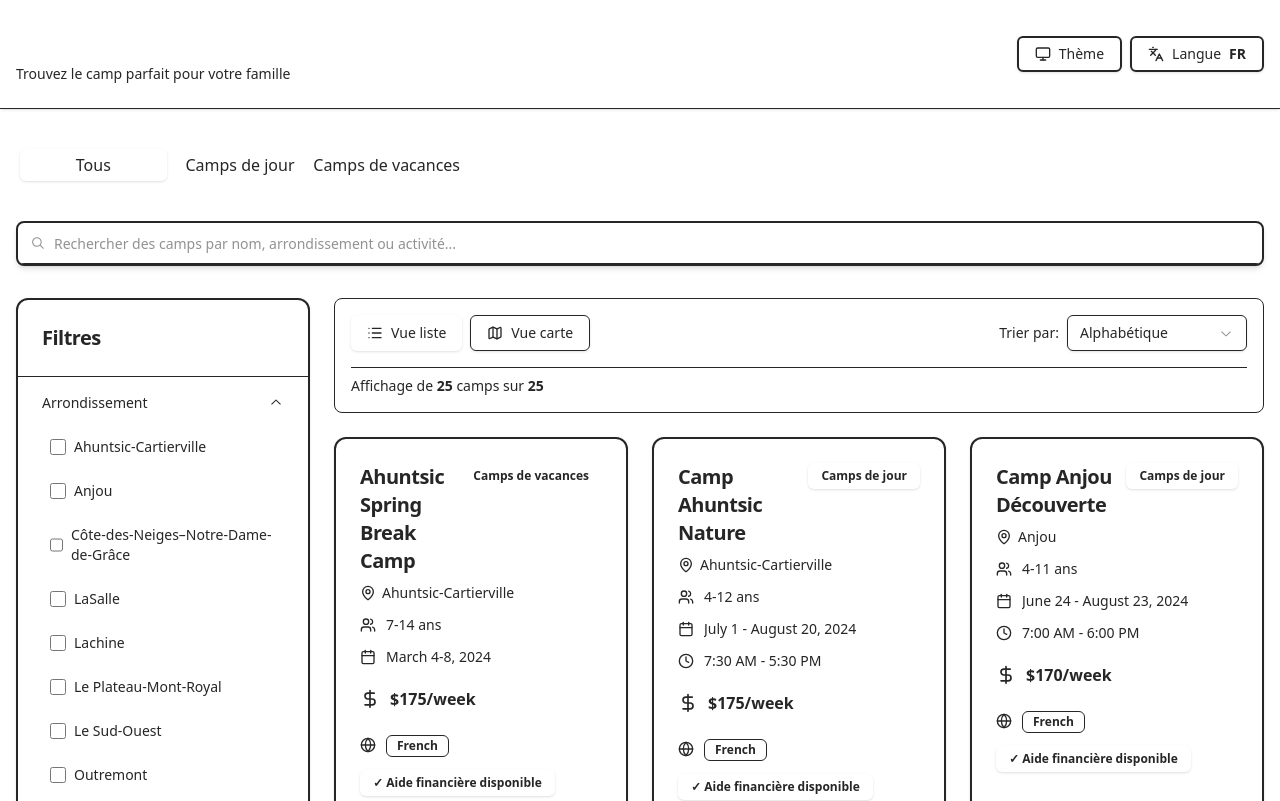
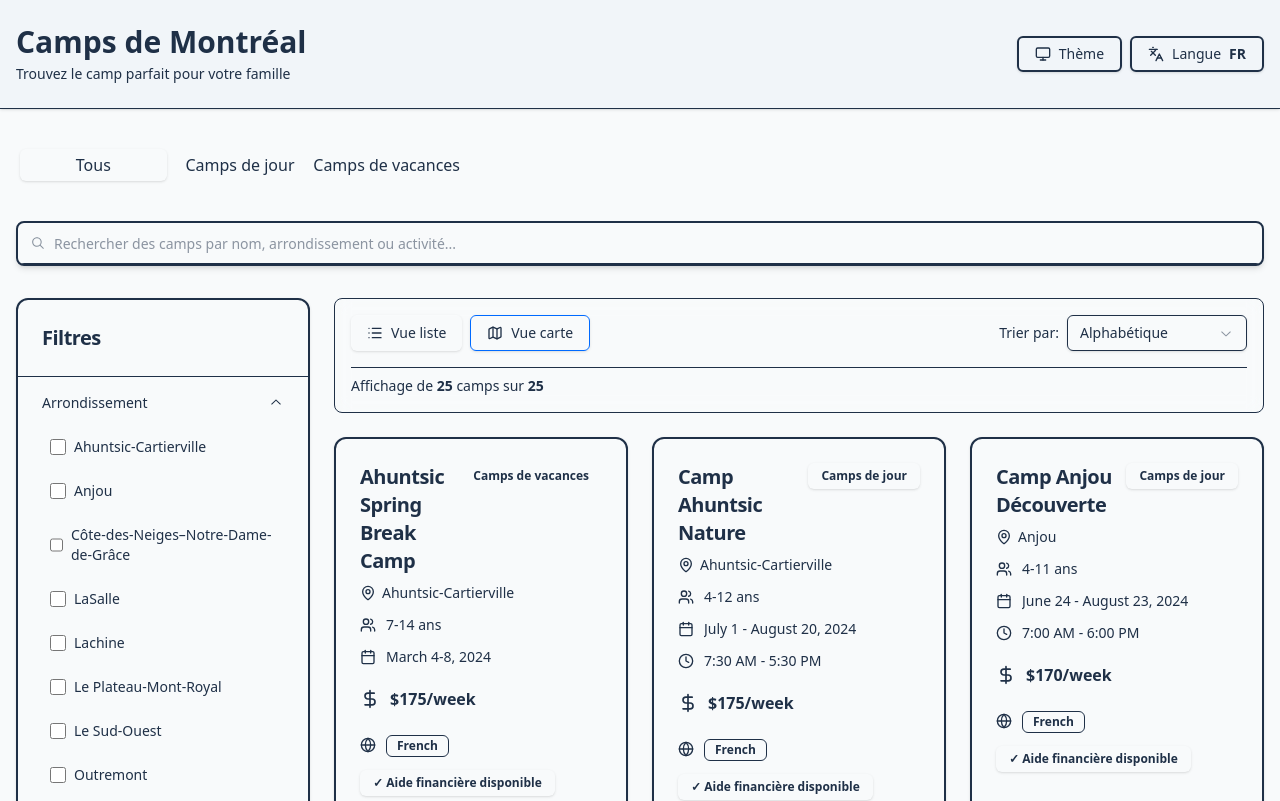
Before and after one commit to kamirov/montreal-camps, a Next.js app: page / in a window 1280 px wide. Shown: the top 801 px of the page. Built offline with nearby package versions, Linux system fonts and the light colour scheme.

Commit message:
Refactor Tailwind configuration and global styles: update dark mode setting, enhance color variables for improved theming, and adjust component styles for consistency.

```diff
--- a/src/app/globals.css
+++ b/src/app/globals.css
@@ -6,31 +6,31 @@
 
 @layer base {
   :root {
-    --background: 0 0% 100%;
-    --foreground: 0 0% 15%;
-    --card: 0 0% 100%;
-    --card-foreground: 0 0% 15%;
-    --popover: 0 0% 100%;
-    --popover-foreground: 0 0% 15%;
-    --primary: 215 100% 50%;
+    --background: 210 30% 98%;
+    --foreground: 215 40% 20%;
+    --card: 210 25% 97%;
+    --card-foreground: 215 40% 20%;
+    --popover: 210 25% 97%;
+    --popover-foreground: 215 40% 20%;
+    --primary: 215 100% 45%;
     --primary-foreground: 0 0% 98%;
-    --secondary: 210 20% 96%;
-    --secondary-foreground: 0 0% 15%;
-    --muted: 210 20% 96%;
-    --muted-foreground: 0 0% 45%;
-    --accent: 215 100% 50%;
+    --secondary: 210 30% 92%;
+    --secondary-foreground: 215 40% 20%;
+    --muted: 210 25% 94%;
+    --muted-foreground: 215 30% 35%;
+    --accent: 215 100% 45%;
     --accent-foreground: 0 0% 98%;
     --destructive: 0 84.2% 60.2%;
     --destructive-foreground: 0 0% 98%;
     --success: 142 76% 36%;
     --success-foreground: 0 0% 98%;
-    --border: 210 20% 90%;
-    --input: 210 20% 90%;
+    --border: 215 25% 85%;
+    --input: 215 25% 90%;
     --ring: 215 100% 50%;
     --radius: 0.5rem;
-    --quebec-blue: 215 85% 55%;
-    --link-blue: 215 75% 60%;
-    --header-bg: 210 30% 98%;
+    --quebec-blue: 215 100% 50%;
+    --link-blue: 215 90% 55%;
+    --header-bg: 210 40% 96%;
     --chart-1: 12 76% 61%;
     --chart-2: 173 58% 39%;
     --chart-3: 197 37% 24%;
@@ -39,30 +39,30 @@
   }
 
   .dark {
-    --background: 0 0% 3.9%;
-    --foreground: 0 0% 98%;
-    --card: 0 0% 3.9%;
-    --card-foreground: 0 0% 98%;
-    --popover: 0 0% 3.9%;
-    --popover-foreground: 0 0% 98%;
+    --background: 215 30% 8%;
+    --foreground: 210 20% 95%;
+    --card: 215 25% 10%;
+    --card-foreground: 210 20% 95%;
+    --popover: 215 25% 10%;
+    --popover-foreground: 210 20% 95%;
     --primary: 215 100% 55%;
-    --primary-foreground: 0 0% 9%;
-    --secondary: 210 20% 15%;
-    --secondary-foreground: 0 0% 98%;
-    --muted: 210 20% 15%;
-    --muted-foreground: 0 0% 65%;
+    --primary-foreground: 215 30% 8%;
+    --secondary: 215 25% 15%;
+    --secondary-foreground: 210 20% 95%;
+    --muted: 215 20% 18%;
+    --muted-foreground: 210 15% 70%;
     --accent: 215 100% 55%;
-    --accent-foreground: 0 0% 9%;
+    --accent-foreground: 215 30% 8%;
     --destructive: 0 62.8% 30.6%;
     --destructive-foreground: 0 0% 98%;
     --success: 142 76% 36%;
     --success-foreground: 0 0% 98%;
-    --border: 210 20% 15%;
-    --input: 210 20% 15%;
+    --border: 215 20% 20%;
+    --input: 215 20% 18%;
     --ring: 215 100% 55%;
     --quebec-blue: 215 85% 60%;
     --link-blue: 215 75% 65%;
-    --header-bg: 210 30% 8%;
+    --header-bg: 215 40% 12%;
     --chart-1: 220 70% 50%;
     --chart-2: 160 60% 45%;
     --chart-3: 30 80% 55%;
--- a/src/app/page.tsx
+++ b/src/app/page.tsx
@@ -76,15 +76,13 @@ export default function Home() {
   };
 
   return (
-    <div className="min-h-screen bg-gradient-to-br from-background via-background to-muted/20">
+    <div className="min-h-screen bg-background">
       {/* Header */}
-      <header className="border-b bg-card/95 backdrop-blur-sm sticky top-0 z-50 shadow-sm">
+      <header className="border-b bg-header backdrop-blur-sm sticky top-0 z-50 shadow-sm">
         <div className="container mx-auto px-4 py-6">
           <div className="flex items-center justify-between">
             <div>
-              <h1 className="text-3xl font-bold bg-gradient-to-r from-primary to-primary/60 bg-clip-text text-transparent">
-                {t.appName}
-              </h1>
+              <h1 className="text-3xl font-bold text-primary">{t.appName}</h1>
               <p className="text-sm text-muted-foreground mt-1">
                 {language === "fr"
                   ? "Trouvez le camp parfait pour votre famille"
@@ -153,7 +151,7 @@ export default function Home() {
             <Button
               size="lg"
               onClick={() => setIsMobileFilterOpen(!isMobileFilterOpen)}
-              className="rounded-full shadow-2xl h-14 w-14 p-0 border-2 border-primary/20 hover:scale-110 transition-transform"
+              className="rounded-full shadow-2xl h-14 w-14 p-0 border-2 border-quebec-blue/30 hover:border-quebec-blue hover:scale-110 transition-all bg-quebec-blue hover:bg-quebec-blue/90"
             >
               {isMobileFilterOpen ? (
                 <X className="h-6 w-6" />
@@ -197,7 +195,7 @@ export default function Home() {
                     variant={viewMode === "list" ? "default" : "outline"}
                     size="default"
                     onClick={() => setViewMode("list")}
-                    className="gap-2"
+                    className="gap-2 border-quebec-blue hover:border-quebec-blue/80"
                   >
                     <List className="h-4 w-4" />
                     {t.views.list}
@@ -206,7 +204,7 @@ export default function Home() {
                     variant={viewMode === "map" ? "default" : "outline"}
                     size="default"
                     onClick={() => setViewMode("map")}
-                    className="gap-2"
+                    className="gap-2 border-quebec-blue hover:border-quebec-blue/80"
                   >
                     <Map className="h-4 w-4" />
                     {t.views.map}
--- a/src/components/ui/tabs.tsx
+++ b/src/components/ui/tabs.tsx
@@ -1,11 +1,11 @@
-"use client"
+"use client";
 
-import * as React from "react"
-import * as TabsPrimitive from "@radix-ui/react-tabs"
+import * as TabsPrimitive from "@radix-ui/react-tabs";
+import * as React from "react";
 
-import { cn } from "@/lib/utils"
+import { cn } from "@/lib/utils";
 
-const Tabs = TabsPrimitive.Root
+const Tabs = TabsPrimitive.Root;
 
 const TabsList = React.forwardRef<
   React.ElementRef<typeof TabsPrimitive.List>,
@@ -19,8 +19,8 @@ const TabsList = React.forwardRef<
     )}
     {...props}
   />
-))
-TabsList.displayName = TabsPrimitive.List.displayName
+));
+TabsList.displayName = TabsPrimitive.List.displayName;
 
 const TabsTrigger = React.forwardRef<
   React.ElementRef<typeof TabsPrimitive.Trigger>,
@@ -29,13 +29,13 @@ const TabsTrigger = React.forwardRef<
   <TabsPrimitive.Trigger
     ref={ref}
     className={cn(
-      "inline-flex items-center justify-center whitespace-nowrap rounded-md px-3 py-1 text-sm font-medium ring-offset-background transition-all focus-visible:outline-none focus-visible:ring-2 focus-visible:ring-ring focus-visible:ring-offset-2 disabled:pointer-events-none disabled:opacity-50 data-[state=active]:bg-background data-[state=active]:text-foreground data-[state=active]:shadow",
+      "inline-flex items-center justify-center whitespace-nowrap rounded-md px-3 py-1 text-sm font-medium ring-offset-background transition-all focus-visible:outline-none focus-visible:ring-2 focus-visible:ring-ring focus-visible:ring-offset-2 disabled:pointer-events-none disabled:opacity-50 data-[state=active]:bg-primary data-[state=active]:text-primary-foreground data-[state=active]:shadow",
       className
     )}
     {...props}
   />
-))
-TabsTrigger.displayName = TabsPrimitive.Trigger.displayName
+));
+TabsTrigger.displayName = TabsPrimitive.Trigger.displayName;
 
 const TabsContent = React.forwardRef<
   React.ElementRef<typeof TabsPrimitive.Content>,
@@ -49,7 +49,7 @@ const TabsContent = React.forwardRef<
     )}
     {...props}
   />
-))
-TabsContent.displayName = TabsPrimitive.Content.displayName
+));
+TabsContent.displayName = TabsPrimitive.Content.displayName;
 
-export { Tabs, TabsList, TabsTrigger, TabsContent }
+export { Tabs, TabsContent, TabsList, TabsTrigger };
--- a/tailwind.config.ts
+++ b/tailwind.config.ts
@@ -2,7 +2,7 @@ import type { Config } from "tailwindcss";
 import tailwindcssAnimate from "tailwindcss-animate";
 
 const config: Config = {
-  darkMode: ["class"],
+  darkMode: "class",
   content: [
     "./src/pages/**/*.{js,ts,jsx,tsx,mdx}",
     "./src/components/**/*.{js,ts,jsx,tsx,mdx}",
@@ -48,6 +48,9 @@ const config: Config = {
         border: "hsl(var(--border))",
         input: "hsl(var(--input))",
         ring: "hsl(var(--ring))",
+        "quebec-blue": "hsl(var(--quebec-blue))",
+        "link-blue": "hsl(var(--link-blue))",
+        "header-bg": "hsl(var(--header-bg))",
         chart: {
           "1": "hsl(var(--chart-1))",
           "2": "hsl(var(--chart-2))",
```
